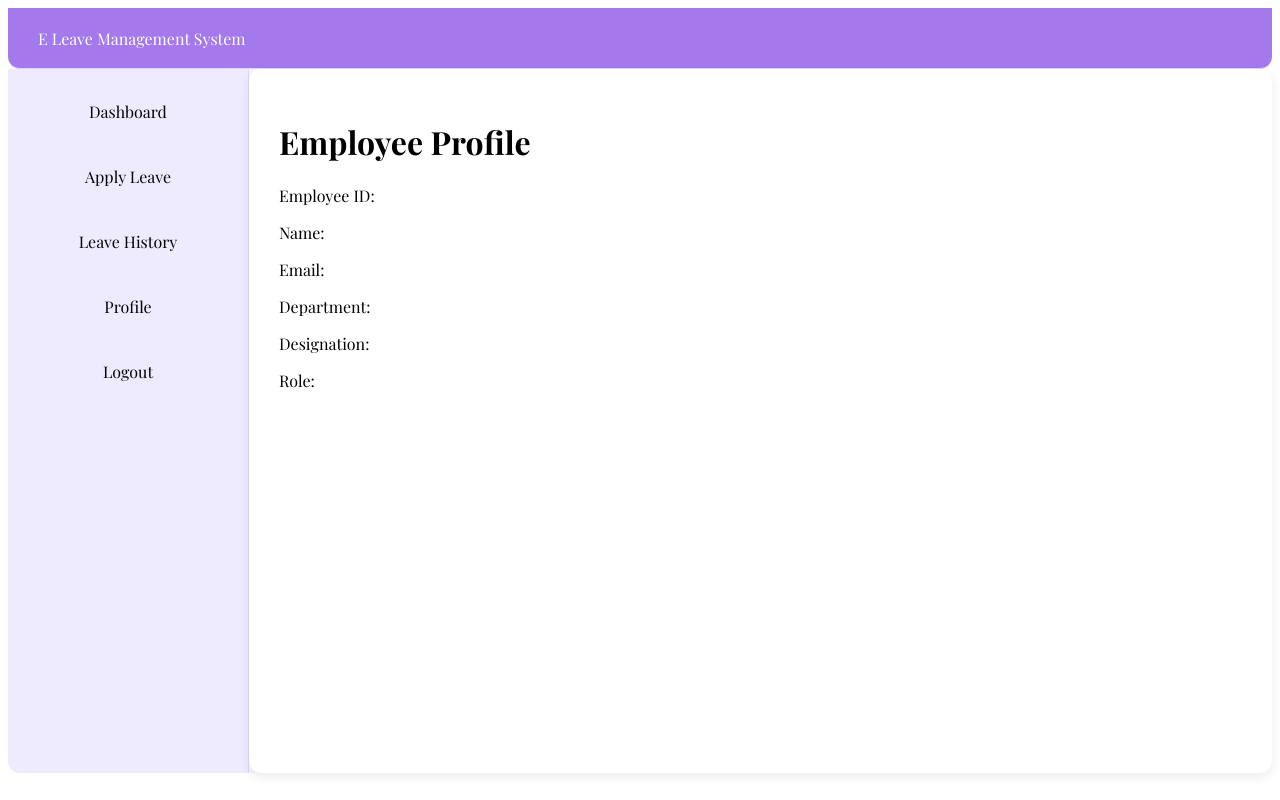
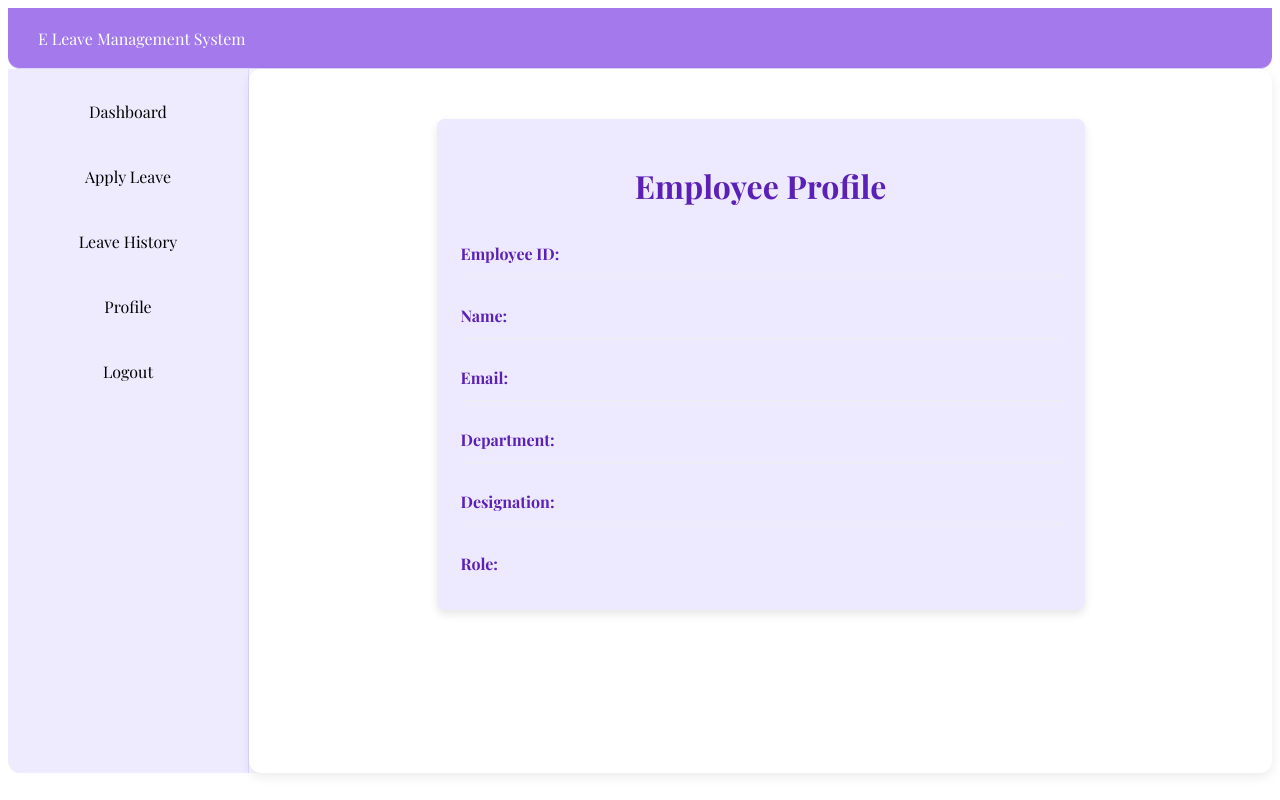
Before and after one commit to SamiruMahanama/E-Leave-Management-System, a React (Vite) app: page /profile in a window 1280 px wide. Built offline with nearby package versions, Linux system fonts and the light colour scheme.

Commit message:
Report page added for managers

```diff
--- a/src/pages/LeaveReportPage.jsx
+++ b/src/pages/LeaveReportPage.jsx
@@ -1,9 +1,93 @@
+import { useState } from "react";
+import axios from "axios";
+
 function LeaveReportPage() {
-    return (
-        <div>
-            <h1>Leave Reports</h1>
-        </div>
-    );
+  const [month, setMonth] = useState("");
+  const [year, setYear] = useState("");
+  const [reportData, setReportData] = useState([]);
+
+  const generateReport = async () => {
+    try {
+      const response = await axios.get(
+        `http://localhost:8080/leave-requests/report?month=${month}&year=${year}`
+      );
+      setReportData(response.data);
+    } catch (error) {
+      alert("Failed to generate report.");
+      console.error(error);
+    }
+  };
+
+  return (
+    <div>
+      <h1>Leave Reports</h1>
+
+      <div>
+        <label>Select Month</label>
+        <select
+          value={month}
+          onChange={(event) => setMonth(event.target.value)}
+        >
+          <option value="">Select Month</option>
+          <option value="1">January</option>
+          <option value="2">February</option>
+          <option value="3">March</option>
+          <option value="4">April</option>
+          <option value="5">May</option>
+          <option value="6">June</option>
+          <option value="7">July</option>
+          <option value="8">August</option>
+          <option value="9">September</option>
+          <option value="10">October</option>
+          <option value="11">November</option>
+          <option value="12">December</option>
+        </select>
+      </div>
+
+      <br />
+
+      <div>
+        <label>Year</label>
+        <input
+          type="number"
+          value={year}
+          onChange={(event) => setYear(event.target.value)}
+        />
+      </div>
+
+      <br />
+
+      <button onClick={generateReport}>Generate Report</button>
+
+      {/* Conditionally render the table if reportData has items */}
+      {reportData.length > 0 && (
+        <table>
+          <thead>
+            <tr>
+              <th>Employee ID</th>
+              <th>Leave Type</th>
+              <th>Start Date</th>
+              <th>End Date</th>
+              <th>Days</th>
+              <th>Status</th>
+            </tr>
+          </thead>
+          <tbody>
+            {reportData.map((leave) => (
+              <tr key={leave.id}>
+                <td>{leave.employeeId}</td>
+                <td>{leave.leaveType}</td>
+                <td>{leave.startDate}</td>
+                <td>{leave.endDate}</td>
+                <td>{leave.numberOfDays}</td>
+                <td>{leave.status}</td>
+              </tr>
+            ))}
+          </tbody>
+        </table>
+      )}
+    </div>
+  );
 }
 
 export default LeaveReportPage;
--- a/src/pages/ProfilePage.jsx
+++ b/src/pages/ProfilePage.jsx
@@ -1,44 +1,41 @@
 import "../styles/ProfilePage.css";
 
 function ProfilePage() {
+  const user = JSON.parse(localStorage.getItem("user"));
 
-    const user = JSON.parse(
-        localStorage.getItem("user")
-    );
-
-    return (
-
-        <div>
-
-            <h1>Employee Profile</h1>
-
-            <p>
-                Employee ID: {user?.employeeId}
-            </p>
-
-            <p>
-                Name: {user?.name}
-            </p>
-
-            <p>
-                Email: {user?.email}
-            </p>
-
-            <p>
-                Department: {user?.department}
-            </p>
-
-            <p>
-                Designation: {user?.designation}
-            </p>
-
-            <p>
-                Role: {user?.role}
-            </p>
-
+  return (
+    <div className="profile-container">
+      <div className="profile-card">
+        <h1 className="profile-title">Employee Profile</h1>
+        <div className="profile-details">
+          <div className="profile-field">
+            <span className="profile-label">Employee ID:</span>
+            <span className="profile-value">{user?.employeeId}</span>
+          </div>
+          <div className="profile-field">
+            <span className="profile-label">Name:</span>
+            <span className="profile-value">{user?.name}</span>
+          </div>
+          <div className="profile-field">
+            <span className="profile-label">Email:</span>
+            <span className="profile-value">{user?.email}</span>
+          </div>
+          <div className="profile-field">
+            <span className="profile-label">Department:</span>
+            <span className="profile-value">{user?.department}</span>
+          </div>
+          <div className="profile-field">
+            <span className="profile-label">Designation:</span>
+            <span className="profile-value">{user?.designation}</span>
+          </div>
+          <div className="profile-field">
+            <span className="profile-label">Role:</span>
+            <span className="profile-value">{user?.role}</span>
+          </div>
         </div>
-
-    );
+      </div>
+    </div>
+  );
 }
 
 export default ProfilePage;
```
Also changed, not shown: 1 other file (tests, documents, lock files or other folders).
